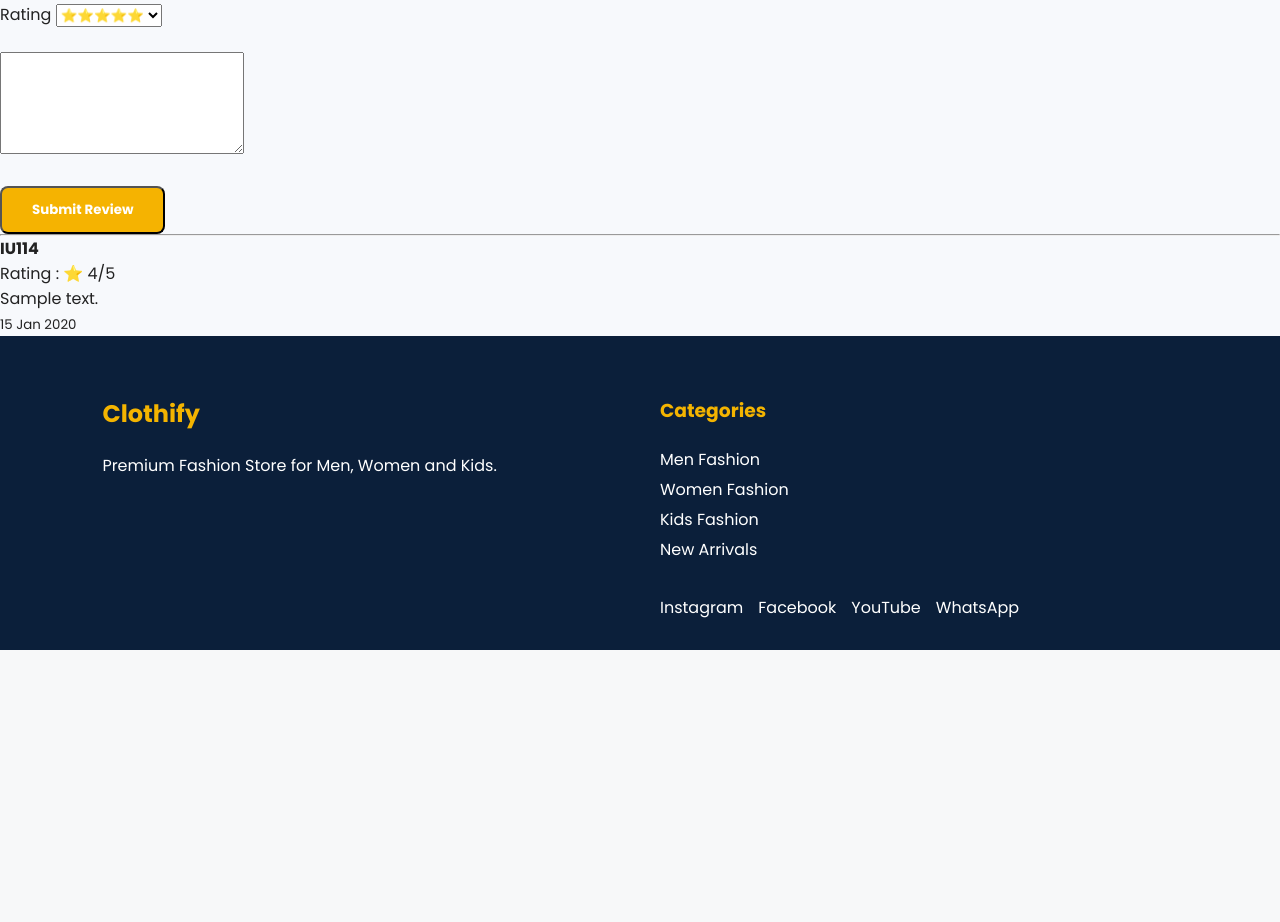
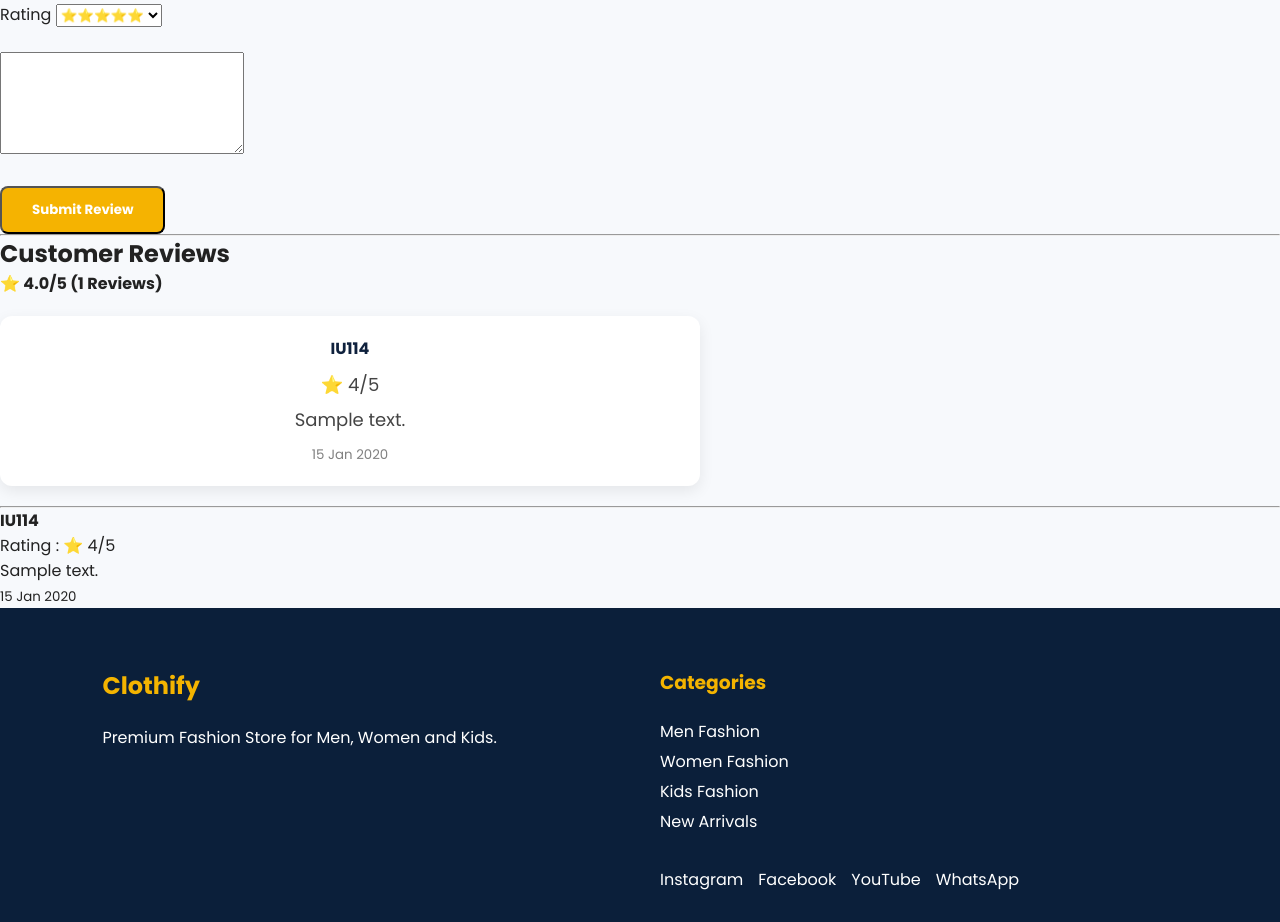
Before and after one commit to DilipkumarPrajapati-ce/clothify-, a Django app: page /product/1/ in a window 1280 px wide. Shown: the part 915-1837 px from the top of the page. Before the commit the page ends 1565 px from the top, so only its background shows below. Run offline with Django 5.2, Linux system fonts and the light colour scheme; a user stored in the database is signed in; data comes from the database, SQL or seed files in the repository; both versions use the stored data as it was after the commit; tables that the repository leaves empty hold one stand-in row (values such as "Sample post").

Commit message:
day 18
day 18 working

```diff
--- a/products/models.py
+++ b/products/models.py
@@ -228,3 +228,34 @@ class Review(models.Model):
     def __str__(self):
 
         return f"{self.user.username} - {self.product.name}"
+
+
+
+    # ==========================
+# Product Review Model
+# ==========================
+
+class Review(models.Model):
+
+    product = models.ForeignKey(
+        Product,
+        on_delete=models.CASCADE
+    )
+
+    user = models.ForeignKey(
+        User,
+        on_delete=models.CASCADE
+    )
+
+    rating = models.PositiveIntegerField(
+        default=5
+    )
+
+    review = models.TextField()
+
+    created_at = models.DateTimeField(
+        auto_now_add=True
+    )
+
+    def __str__(self):
+        return f"{self.user.username} - {self.product.name}"
--- a/products/urls.py
+++ b/products/urls.py
@@ -138,7 +138,11 @@ path(
     name="download_invoice"
 ),
 
-
+path(
+    "add-review/<int:id>/",
+    views.add_review,
+    name="add_review"
+),
 
 
 
--- a/products/views.py
+++ b/products/views.py
@@ -4,7 +4,14 @@ from django.contrib import messages
 from .models import Product, Cart, Wishlist, Order
 from django.contrib.admin.views.decorators import staff_member_required
 from django.contrib.auth.models import User
-from .models import Product, Cart, Wishlist, Order, Profile
+from .models import (
+    Product,
+    Cart,
+    Wishlist,
+    Order,
+    Profile,
+    Review
+)
 from .models import Review
 from .forms import ProfileForm
 # ==========================
@@ -123,16 +130,6 @@ def youtube(request):
 def whatsapp(request):
     return render(request, "whatsapp.html")
 
-
-# ==========================
-# Product Detail
-# ==========================
-
-def product_detail(request, id):
-    product = get_object_or_404(Product, id=id)
-    return render(request, "product_detail.html", {
-        "product": product
-    })
 
 
 # ==========================
@@ -633,12 +630,26 @@ def product_detail(request, id):
         product=product
     ).order_by("-created_at")
 
+    average_rating = 0
+
+    if reviews.exists():
+
+        total = 0
+
+        for review in reviews:
+
+            total += review.rating
+
+        average_rating = round(total / reviews.count(), 1)
+
     return render(
         request,
         "product_detail.html",
         {
             "product": product,
-            "reviews": reviews
+            "reviews": reviews,
+            "average_rating": average_rating,
+            "total_reviews": reviews.count()
         }
     )
 
@@ -702,3 +713,30 @@ def download_invoice(request, id):
     p.save()
 
     return response
+
+
+@login_required
+def add_review(request, id):
+
+    product = get_object_or_404(Product, id=id)
+
+    if request.method == "POST":
+
+        Review.objects.create(
+
+            product=product,
+
+            user=request.user,
+
+            rating=request.POST.get("rating"),
+
+            review=request.POST.get("review")
+
+        )
+
+        messages.success(
+            request,
+            "Review Added Successfully."
+        )
+
+    return redirect("product_detail", id=id)
--- a/static/css/style.css
+++ b/static/css/style.css
@@ -2296,3 +2296,73 @@ body{
     margin-bottom:30px;
 
 }
+
+/* Invoice Button */
+
+.invoice-btn{
+
+    display:inline-block;
+
+    margin-top:10px;
+
+    padding:10px 20px;
+
+    background:#0d6efd;
+
+    color:white;
+
+    text-decoration:none;
+
+    border-radius:8px;
+
+    font-weight:600;
+
+    transition:.3s;
+
+}
+
+.invoice-btn:hover{
+
+    background:#084298;
+
+    color:white;
+
+}
+
+/* ==========================
+   Review Section
+========================== */
+
+.review-card{
+
+    background:#fff;
+
+    padding:20px;
+
+    margin:20px 0;
+
+    border-radius:12px;
+
+    box-shadow:0 5px 15px rgba(0,0,0,.08);
+
+}
+
+.review-card h4{
+
+    color:#0F213D;
+
+    margin-bottom:10px;
+
+}
+
+.review-card p{
+
+    margin:8px 0;
+
+}
+
+.review-card small{
+
+    color:gray;
+
+}
--- a/templates/my_orders.html
+++ b/templates/my_orders.html
@@ -53,6 +53,9 @@
         #{{ order.id }}
     </a>
 </td>
+<a href="{% url 'download_invoice' order.id %}" class="invoice-btn">
+    Download Invoice
+</a>
 
 <td>{{ order.full_name }}</td>
 
--- a/templates/product_detail.html
+++ b/templates/product_detail.html
@@ -106,6 +106,52 @@
 
     </button>
 
+    <hr>
+
+<h2>Customer Reviews</h2>
+
+<h4>
+
+⭐ {{ average_rating }}/5
+
+({{ total_reviews }} Reviews)
+
+</h4>
+
+{% for review in reviews %}
+
+<div class="review-card">
+
+    <h4>{{ review.user.username }}</h4>
+
+    <p>
+
+        ⭐ {{ review.rating }}/5
+
+    </p>
+
+    <p>
+
+        {{ review.review }}
+
+    </p>
+
+    <small>
+
+        {{ review.created_at|date:"d M Y" }}
+
+    </small>
+
+</div>
+
+{% empty %}
+
+<p>No Reviews Yet.</p>
+
+{% endfor %}
+
+
+
 </form>
 
 {% else %}
```
Also changed, not shown: db.sqlite3.
